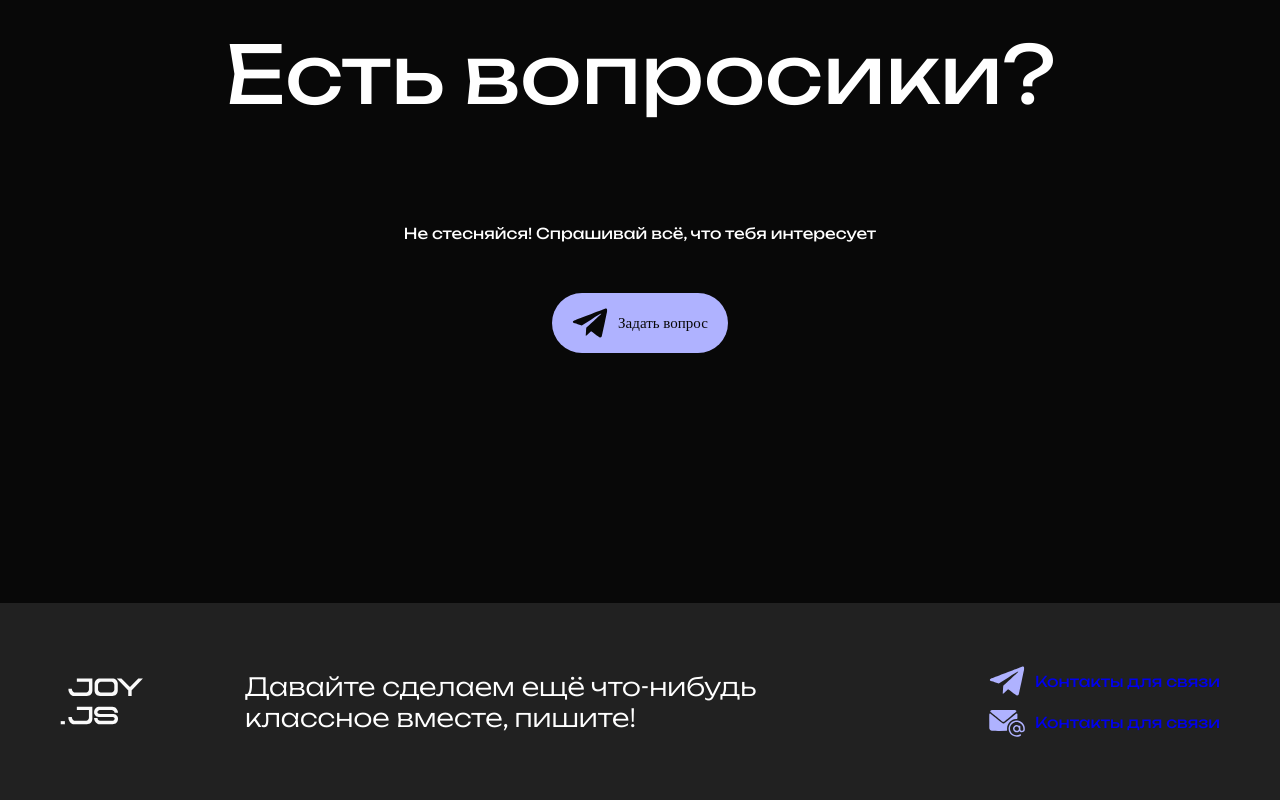
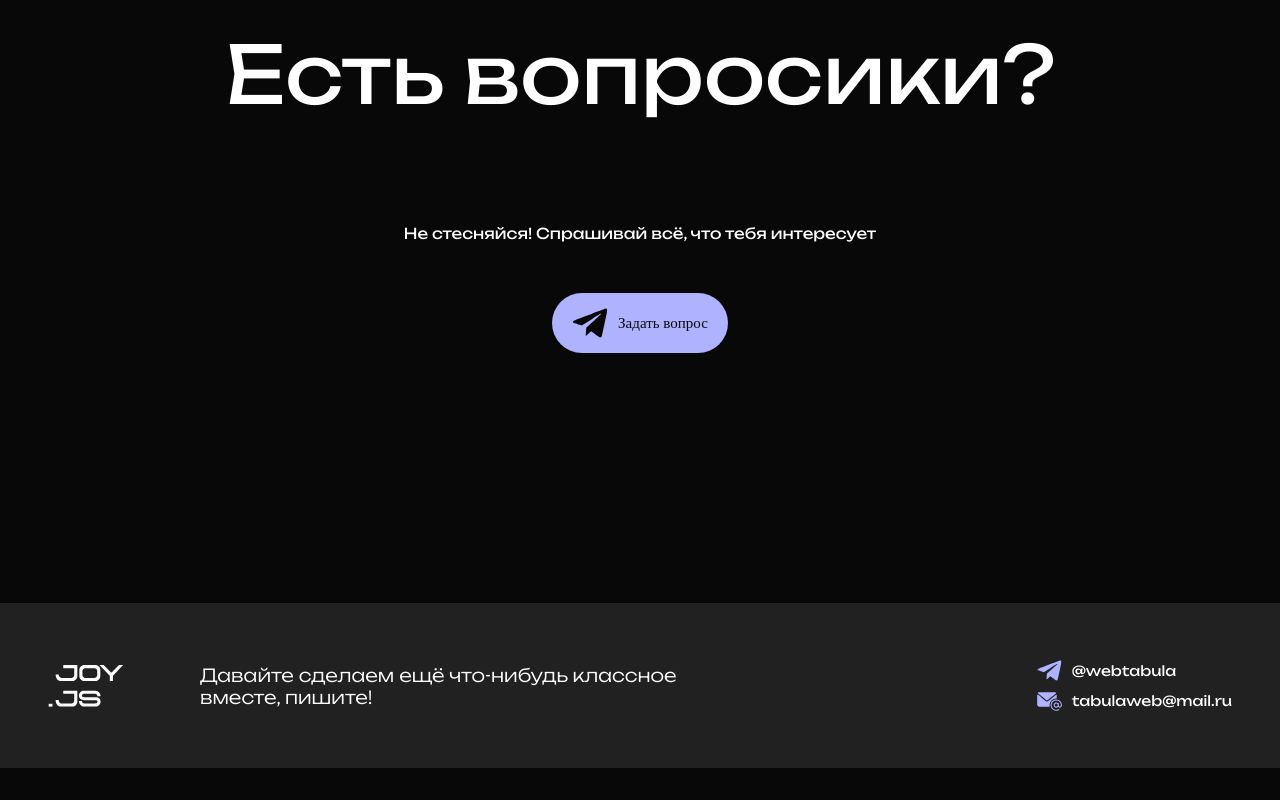
Before and after one commit to TabulaWeb/joyjs, a React (Vite) app: page / in a window 1280 px wide. Shown: the part 11199-11999 px from the top of the page. After the commit the page ends 11967 px from the top, so only its background shows below. Built offline with nearby package versions, Linux system fonts and the light colour scheme; a web font is replaced by a local one.

Commit message:
fix footer

```diff
--- a/src/components/landing/footer.jsx
+++ b/src/components/landing/footer.jsx
@@ -6,7 +6,10 @@ import { IconEmail } from '../icons/icon-email'
 export const Footer = () => {
 	return (
 		<Main>
-			<IconLogo />
+			<IconLogo
+				width={77}
+				height={46}
+			/>
 			<Description>
 				Давайте сделаем ещё что-нибудь классное вместе, пишите!
 			</Description>
@@ -18,11 +21,11 @@ export const Footer = () => {
 					aria-label='link to telegram'
 				>
 					<IconTelegram
-						width={36}
-						height={36}
+						width={25}
+						height={25}
 						color='#AFB2FF'
 					/>
-					<span>Контакты для связи</span>
+					<span>@webtabula</span>
 				</Link>
 				<Link
 					href='/'
@@ -30,11 +33,11 @@ export const Footer = () => {
 					aria-label='link to email'
 				>
 					<IconEmail
-						width={36}
-						height={36}
+						width={25}
+						height={25}
 						color='#AFB2FF'
 					/>
-					<span>Контакты для связи</span>
+					<span>tabulaweb@mail.ru</span>
 				</Link>
 			</Links>
 		</Main>
@@ -45,14 +48,25 @@ const Main = styled.footer`
 	display: flex;
 	align-items: center;
 	background-color: #212121;
-	padding: 60px;
+	padding: 55px 48px;
+
+	@media screen and (max-width: 991px) {
+		flex-direction: column;
+		padding: 50px 19px;
+		justify-content: center;
+		gap: 25px;
+	}
 `
 
 const Description = styled.p`
 	font-family: 'Unbounded-Light';
-	font-size: 25px;
-	margin-left: 100px;
+	font-size: 18px;
+	margin-left: 75px;
 	max-width: 532px;
+
+	@media screen and (max-width: 991px) {
+		margin-left: 0;
+	}
 `
 
 const Links = styled.nav`
@@ -60,6 +74,10 @@ const Links = styled.nav`
 	display: flex;
 	flex-direction: column;
 	gap: 5px;
+
+	@media screen and (max-width: 991px) {
+		margin-left: 0;
+	}
 `
 
 const Link = styled.a`
@@ -67,7 +85,8 @@ const Link = styled.a`
 	align-items: center;
 	gap: 10px;
 	font-family: 'Unbounded-Regular';
-	font-size: 15px;
+	font-size: 14px;
 	cursor: pointer;
 	text-decoration: none;
+	color: #ffffff;
 `
```
